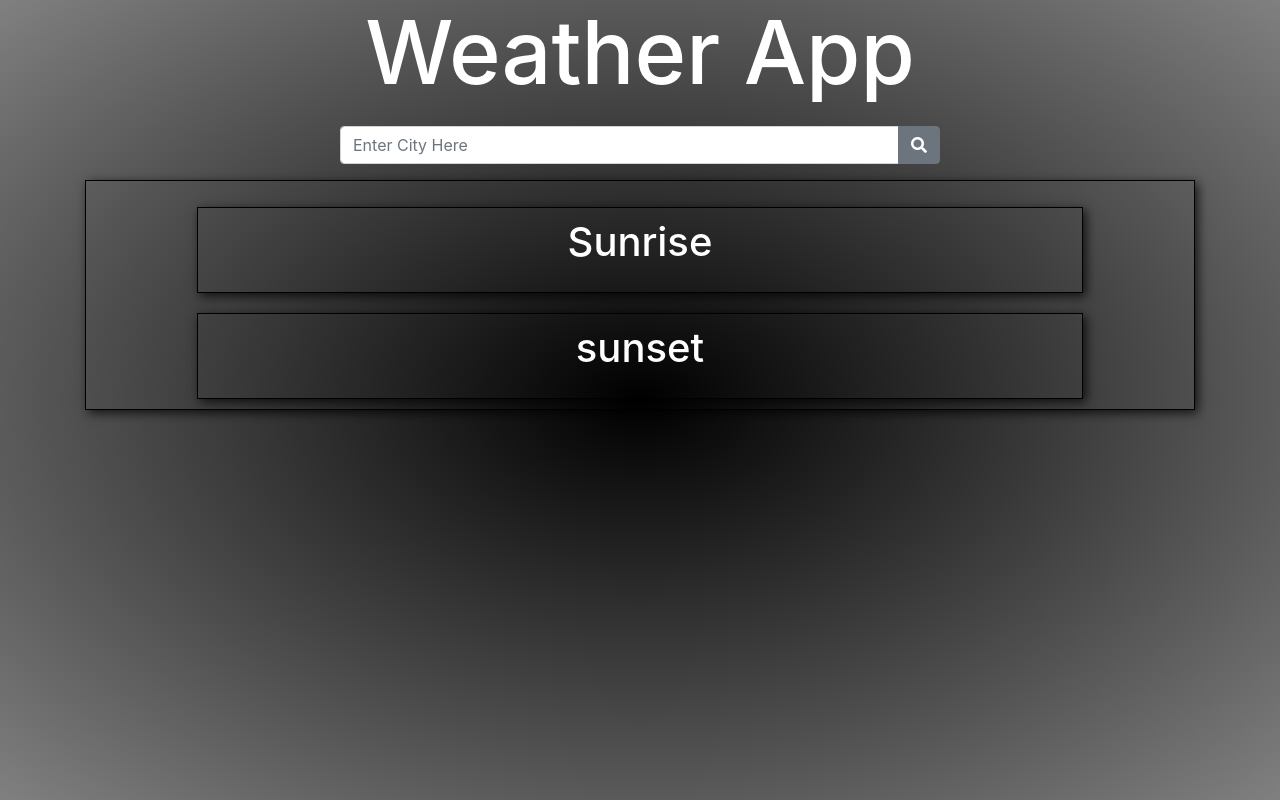
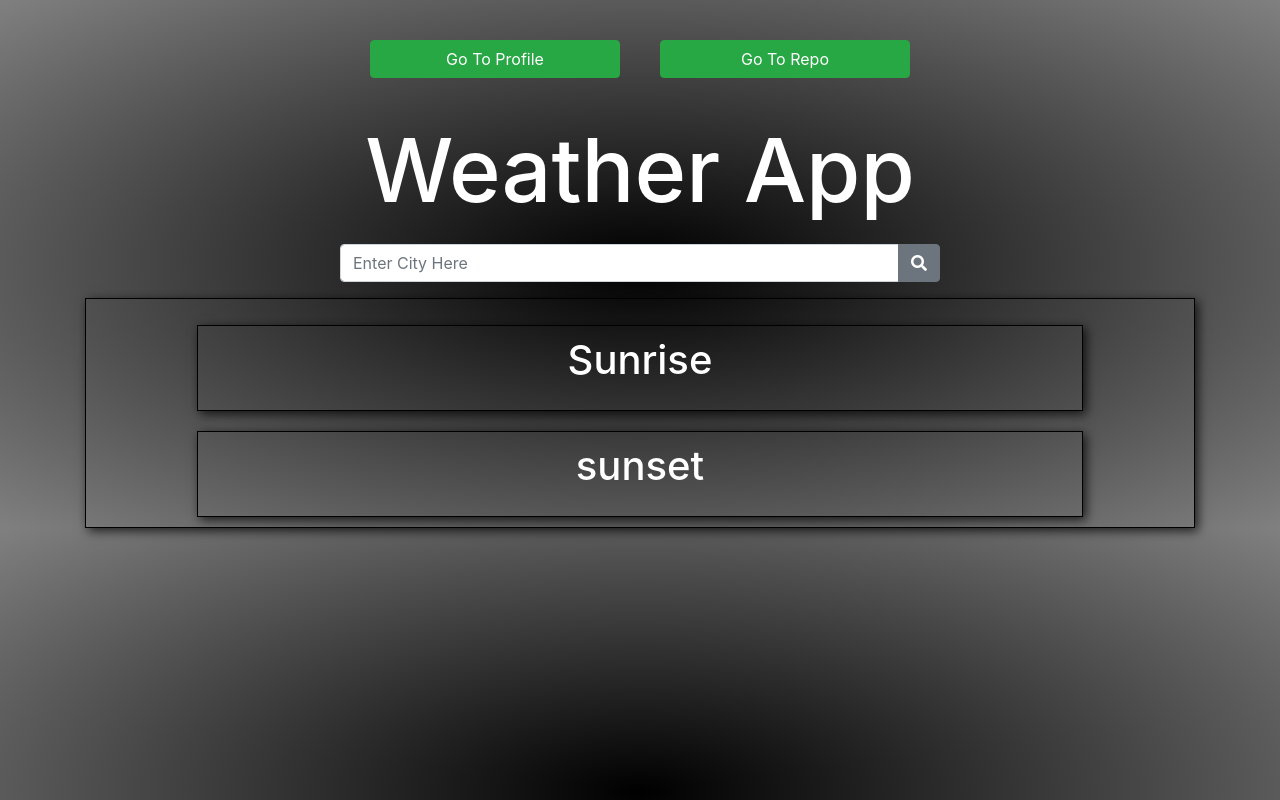
Before and after one commit to iffi396/weatherApp, a plain HTML site: page index.html in a window 1280 px wide. Drawn offline with nearby package versions, Linux system fonts and the light colour scheme; no server answers.

Commit message:
Add files via upload

```diff
--- a/index.html
+++ b/index.html
@@ -21,6 +21,10 @@
 	<link rel="stylesheet" href="https://use.fontawesome.com/releases/v5.2.0/css/all.css" integrity="sha384-hWVjflwFxL6sNzntih27bfxkr27PmbbK/iSvJ+a4+0owXq79v+lsFkW54bOGbiDQ" crossorigin="anonymous">
 </head>
 <body onload="startup()">
+	<span class="backbtn">
+		<a type="button" class="btn btn-success" href="https://iffyyy396.github.io/profile/"> Go To Profile </a>
+		<a type="button" class="btn btn-success" href="https://github.com/iffyyy396/weatherApp"> Go To Repo </a>
+	</span>
 				<!-- ALL DATA CONTAINER -->
 	<h1 class="heading">
 		Weather App
@@ -29,7 +33,7 @@
 				<!-- INPUT FIELD -->
 		<div class="input-group mb-3">
 	  		<input type="text" class="form-control" placeholder="Enter City Here" aria-label="Recipient's username" aria-describedby="basic-addon2" onkeydown = "if (event.keyCode == 13)
-      document.getElementById('search-btn').click()">
+     		document.getElementById('search-btn').click()">
 	  		<div class="input-group-append">
 	    		<span class="btn btn-secondary" id="search-btn" onclick="btnSearch()">
 	    			<i class="fas fa-search"></i>
--- a/script.js
+++ b/script.js
@@ -233,7 +233,4 @@ function btnSearch(){
 
 
 
-
-
-
 // 40768880b3e84987ba3037fed59658e1
--- a/style.css
+++ b/style.css
@@ -2,10 +2,17 @@ body {
 	margin: 1em;
 	background-image: radial-gradient(black, gray);
 	color: white !important;
-	height: 100vh;
-	width: 100%;
 }
-				/*Weather App Data Style*/
+.backbtn {
+	display: flex;
+    justify-content: center;
+    margin: 20px;
+}
+.btn-success {
+	width: 250px;
+    font-size: 25px;
+    margin: 20px;
+}
 .input-group {
 	margin: 20px auto;
 	max-width: 600px;
```
